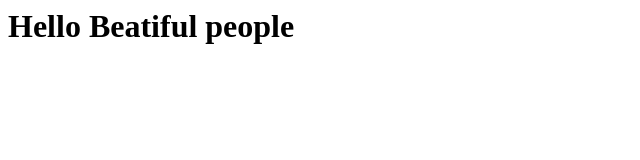
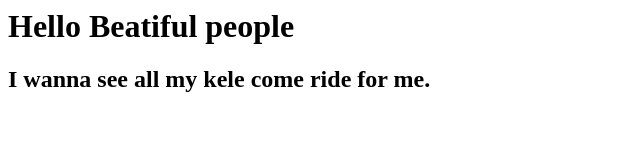
Before and after one commit to Timilehin99/demo-repo, a plain HTML site: page index.html in a window 1280 px wide. Shown: the whole page, without its empty margins (0-640 px from the left). Drawn offline with Linux system fonts and the light colour scheme.

Commit message:
making some changes

```diff
--- a/index.html
+++ b/index.html
@@ -1 +1,2 @@
 <h1>Hello Beatiful people</h1>
+<h2> I wanna see all my kele come ride for me.</h2>
```
